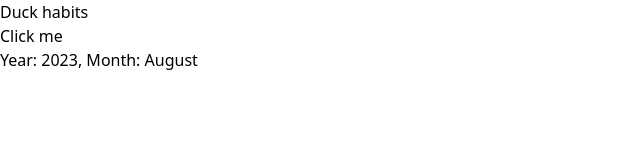
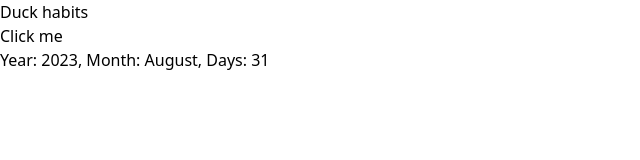
Before and after one commit to Readpato/duck-habits, a React (Vite) app: page / in a window 1280 px wide. Shown: the top 160 px of the page, without its empty margins (0-640 px from the left). Built offline with nearby package versions, Linux system fonts and the light colour scheme.

Commit message:
refactor(App): add quantity of days of month:

```diff
--- a/src/App.tsx
+++ b/src/App.tsx
@@ -1,36 +1,43 @@
 import { useEffect, useState } from 'react'
 
 interface Date {
+  days: number
   month: string
   year: number
 }
 
+interface Month {
+  days: number
+  id: number
+  name: string
+}
+
 function App() {
-  const [date, setDate] = useState<Date>(null)
+  const [date, setDate] = useState<Date | null>(null)
   const getTime = () => {
-    const months = [
-      'January',
-      'February',
-      'March',
-      'April',
-      'May',
-      'June',
-      'July',
-      'August',
-      'September',
-      'October',
-      'November',
-      'December',
+    const months: Month[] = [
+      { id: 0, name: 'January', days: 31 },
+      { id: 1, name: 'February', days: 28 },
+      { id: 2, name: 'March', days: 31 },
+      { id: 3, name: 'April', days: 30 },
+      { id: 4, name: 'May', days: 31 },
+      { id: 5, name: 'June', days: 30 },
+      { id: 6, name: 'July', days: 31 },
+      { id: 7, name: 'August', days: 31 },
+      { id: 8, name: 'September', days: 30 },
+      { id: 9, name: 'October', days: 31 },
+      { id: 10, name: 'November', days: 30 },
+      { id: 11, name: 'December', days: 31 },
     ]
-    const month = months[new Date().getMonth()]
+    const month = months.find(
+      (month) => month.id === new Date().getMonth()
+    ) as Month
     const year = new Date().getFullYear()
-    setDate({ month, year })
+    setDate({ month: month.name, days: month.days, year })
   }
 
   useEffect(() => {
-    setTimeout(() => {
-      getTime()
-    }, 5000)
+    getTime()
   }, [])
 
   return (
@@ -39,7 +46,8 @@ function App() {
       <button onClick={getTime}>Click me</button>
       <p>
         {date === null && 'Loading'}
-        {date !== null && `Year: ${date.year}, Month: ${date.month}`}
+        {date !== null &&
+          `Year: ${date.year}, Month: ${date.month}, Days: ${date.days}`}
       </p>
     </main>
   )
```
